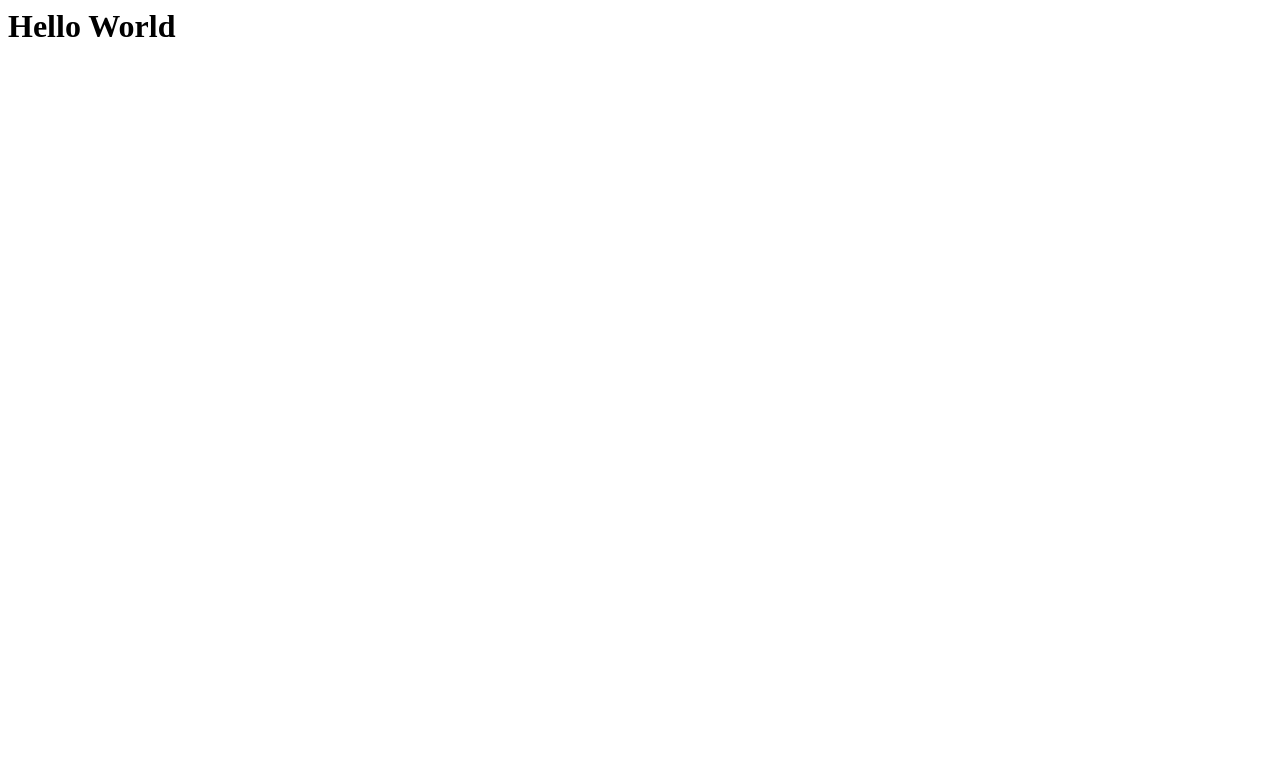
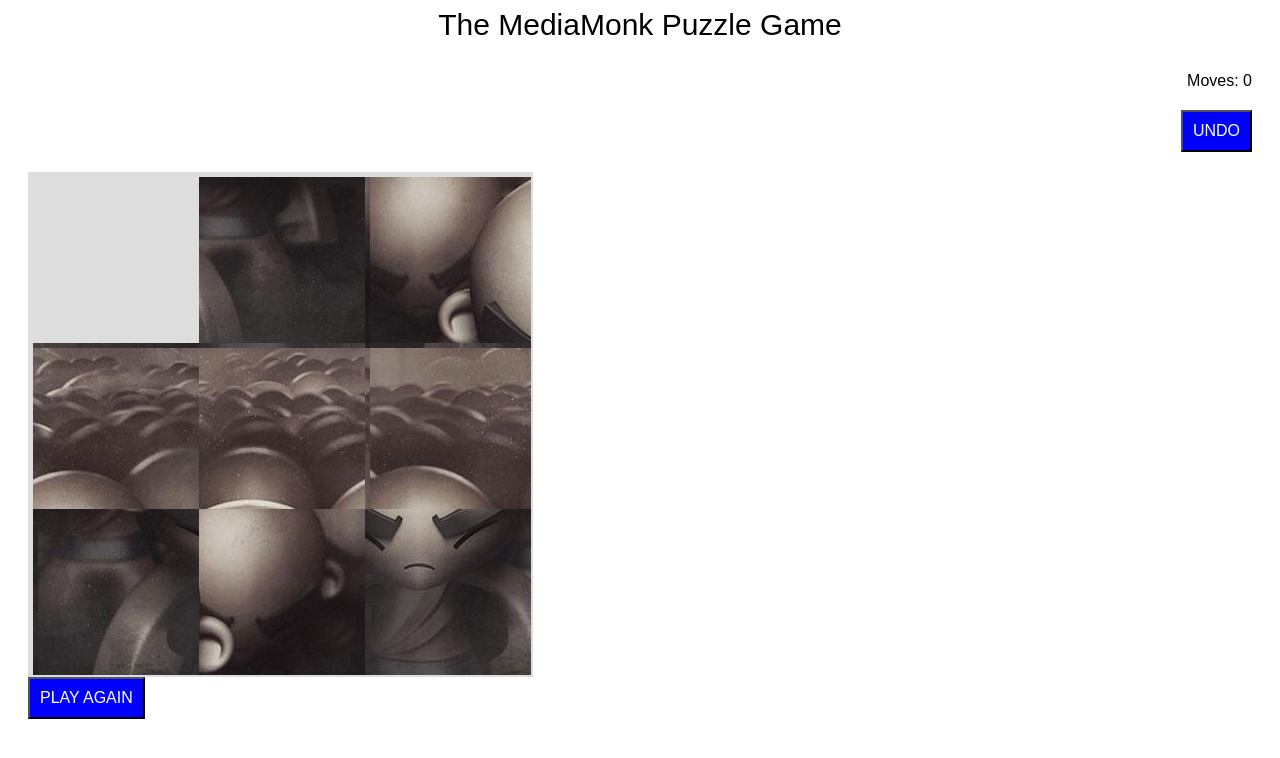
Before and after one commit to dvelezroman/puzzle-game, a React app: page / in a window 1280 px wide. Built offline with nearby package versions, Linux system fonts and the light colour scheme.

Commit message:
Game Logic and template Board ready

```diff
--- /dev/null
+++ b/src/components/Board.js
@@ -0,0 +1,20 @@
+import React from 'react';
+import styled from 'styled-components';
+import { Puzzle } from './Puzzle';
+
+const Container = styled.div`
+	width: 505;
+	height: 505;
+	position: relative;
+	background: #ddd;
+`;
+
+export const Board = ({ board, moveBy }) => {
+	return (
+		<Container>
+			{board.slice(0, -1).map((pos, index) => (
+				<Puzzle key={index} index={index} pos={pos} onClick={moveBy(index)} />
+			))}
+		</Container>
+	);
+};
--- /dev/null
+++ b/src/components/Puzzle.js
@@ -0,0 +1,44 @@
+import React from 'react';
+import styled from 'styled-components';
+import { NUM_COLS, NUM_ROWS } from '../constants';
+
+const image = require('../assets/imgs/monks.jpg');
+
+// because the picture size is 500x500
+const imageSize = { height: 500, width: 500 };
+
+const tileSize = {
+	height: Math.floor(imageSize.height / 3),
+	width: Math.floor(imageSize.width / 3)
+};
+
+const Container = styled.div`
+	position: absolute;
+	background: white;
+	transition: all 0.1s ease-in-out;
+	border-radius: 2;
+`;
+
+export const Puzzle = ({ index, pos, onClick }) => {
+	const top = pos[0] * tileSize.height + 5;
+	const left = pos[1] * tileSize.width + 5;
+	const bgLeft = (index % NUM_ROWS) * tileSize.width + 5;
+	const bgTop = Math.floor(index / NUM_COLS) * tileSize.height + 5;
+
+	return (
+		<Container
+			onClick={onClick}
+			style={{
+				top,
+				left,
+				width: tileSize.width,
+				height: tileSize.height,
+				backgroundImage: `url(${image})`,
+				backgroundSize: `${imageSize.width} ${imageSize.height}`,
+				backgroundPositionX: bgLeft,
+				backgroundPositionY: bgTop
+				//backgroundPosition: `-${bgLeft} -${bgTop}`
+			}}
+		></Container>
+	);
+};
--- /dev/null
+++ b/src/constants/index.js
@@ -0,0 +1,8 @@
+export const NUM_ROWS = 3;
+export const NUM_COLS = 3;
+export const NUM_TILES = NUM_ROWS * NUM_COLS;
+export const EMPTY_INDEX = NUM_TILES - 1;
+export const SHUFFLE_MOVES_RANGE = [60, 80];
+export const MOVE_DIRECTIONS = ['up', 'down', 'left', 'right'];
+
+export const rand = (min, max) => min + Math.floor(Math.random() * (max - min + 1));
--- a/src/containers/App.js
+++ b/src/containers/App.js
@@ -1,7 +1,70 @@
 import React from 'react';
+import styled from 'styled-components';
+import { useGameState } from '../hooks/useGameState';
+import { Board } from '../components/Board';
 
-export const App = () => (
-	<div>
-		<h1>Hello World</h1>
-	</div>
-);
+const Container = styled.div`
+	flex: 1;
+	padding-left: 20;
+	padding-right: 20;
+	justify-content: center;
+`;
+
+const Header = styled.div`
+	flex: 1;
+	justify-content: center;
+	align-items: center;
+`;
+
+const SubHeader = styled.div`
+	flex: 1;
+	margin-top: 20;
+	margin-bottom: 20;
+	text-align: right;
+	font-family: Arial, Helvetica, sans-serif;
+`;
+
+const Title = styled.p`
+	width: 100%;
+	text-align: center;
+	font-size: 30;
+	font-family: Arial, Helvetica, sans-serif;
+`;
+
+const Button = styled.button`
+	background-color: blue;
+	padding: 10;
+	font-size: 16;
+	color: white;
+	font-family: Arial, Helvetica, sans-serif;
+`;
+
+export const App = () => {
+	const [board, moves, solved, newGame, undo, move] = useGameState();
+	return (
+		<Container>
+			<Header>
+				<Title>The MediaMonk Puzzle Game</Title>
+			</Header>
+			<SubHeader>
+				<p>{`Moves: ${moves}`}</p>
+			</SubHeader>
+			<SubHeader>
+				<Button onClick={undo}> UNDO </Button>
+			</SubHeader>
+			<Board board={board} moveBy={move} />
+
+			{!solved && (
+				<div>
+					<Button
+						onClick={() => {
+							console.log('Play again...');
+						}}
+					>
+						PLAY AGAIN
+					</Button>
+				</div>
+			)}
+		</Container>
+	);
+};
--- /dev/null
+++ b/src/hooks/useGameState.js
@@ -0,0 +1,54 @@
+import React, { useState, useEffect } from 'react';
+import { PuzzlesGame } from '../logic/index';
+
+export const useGameState = () => {
+	// get the current game state from instance
+	const gameState = PuzzlesGame.getInstance();
+
+	// create a react state from the game state instance
+	const [state, setState] = useState(gameState.getGameState());
+
+	// start a new game and update the react state
+	const newGame = () => {
+		gameState.startNewGame();
+		setState(gameState.getGameState());
+	};
+
+	// undo the latest move and update the react state
+	const undo = () => {
+		gameState.undo();
+		setState(gameState.getGameState());
+	};
+
+	// return a function that will move the i-th tile
+	// and update the react state
+	const move = index => () => {
+		gameState.moveTile(index);
+		setState(gameState.getGameState());
+	};
+
+	useEffect(() => {
+		// attach the keyboard event listeners to document
+		document.addEventListener('keyup', function listeners(event) {
+			if (event.keyCode === 37) {
+				gameState.moveToDirection('left');
+			} else if (event.keyCode === 38) {
+				gameState.moveToDirection('up');
+			} else if (event.keyCode === 39) {
+				gameState.moveToDirection('right');
+			} else if (event.keyCode === 40) {
+				gameState.moveToDirection('down');
+			}
+			setState(gameState.getGameState());
+		});
+
+		// remove the event listeners when app unmounts
+		return () => window.removeEventListener(listeners);
+	}, [gameState]);
+	// this effect hook will run only when the GameState instance changes.
+	// That is, only when the app is mounted and the GameState instance
+	// is created
+
+	// expose the state and the update functions for the components
+	return [state.board, state.moves, state.solved, newGame, undo, move];
+};
--- a/src/index.html
+++ b/src/index.html
@@ -1,7 +1,7 @@
 <html lang="en">
 	<head>
 		<meta charset="UTF-8" />
-		<title>Puzzles Game</title>
+		<title>Puzzle Game</title>
 	</head>
 	<body>
 		<div id="root"></div>
--- /dev/null
+++ b/src/logic/index.js
@@ -0,0 +1,172 @@
+import {
+	NUM_ROWS,
+	NUM_COLS,
+	SHUFFLE_MOVES_RANGE,
+	NUM_TILES,
+	MOVE_DIRECTIONS,
+	EMPTY_INDEX,
+	rand
+} from '../constants';
+
+export class PuzzlesGame {
+	constructor() {
+		this.startNewGame();
+	}
+
+	static instance = null;
+
+	static getInstance() {
+		if (!PuzzlesGame.instance) {
+			PuzzlesGame.instance = new PuzzlesGame();
+		}
+		return PuzzlesGame.instance;
+	}
+
+	static getNewGame() {
+		const newBoard = Array(NUM_TILES)
+			.fill(0)
+			.map((x, index) => [Math.floor(index / NUM_ROWS), index % NUM_COLS]);
+		return newBoard;
+	}
+
+	static solvedBoard = PuzzlesGame.getNewGame();
+
+	shuffle() {
+		this.shuffling = true;
+		let shuffleMoves = rand(...SHUFFLE_MOVES_RANGE);
+		while (shuffleMoves-- > 0) {
+			this.moveToDirection(MOVE_DIRECTIONS[rand(0, 3)]);
+		}
+		this.shuffling = false;
+	}
+
+	startNewGame() {
+		this.moves = 0;
+		this.board = PuzzlesGame.getNewGame();
+		this.stack = [];
+		this.shuffle();
+	}
+
+	canMove(index) {
+		// if the tile index is invalid, we can not move it
+		if (index < 0 || index >= NUM_TILES) {
+			return false;
+		}
+
+		const tilePos = this.board[index];
+		const emptyPos = this.board[EMPTY_INDEX];
+
+		// if they are in the same row, the difference between their
+		// column indices must be 1
+		if (tilePos[0] === emptyPos[0]) {
+			return Math.abs(tilePos[1] - emptyPos[1]) === 1;
+		}
+
+		// if they are in the same column, the difference in their
+		// row indices must be 1
+		else if (tilePos[1] === emptyPos[1]) {
+			return Math.abs(tilePos[0] - emptyPos[0]) === 1;
+		}
+
+		// otherwise they are not adjacent
+		else {
+			return false;
+		}
+	}
+
+	moveTile(index) {
+		// if we are not shuffling, and the board is already solved,
+		// then we don't need to move anything
+		// Note that, the isSolved method is not defined yet
+		// let's stub that to return false always, for now
+		if (!this.shuffling && this.isSolved()) {
+			return false;
+		}
+
+		// if the tile can not be moved in the first place ...
+		if (!this.canMove(index)) {
+			return false;
+		}
+
+		// Get the positions of the tile and the empty tile
+		const emptyPosition = [...this.board[EMPTY_INDEX]];
+		const tilePosition = [...this.board[index]];
+
+		// copy the current board and swap the positions
+		let boardAfterMove = [...this.board];
+		boardAfterMove[EMPTY_INDEX] = tilePosition;
+		boardAfterMove[index] = emptyPosition;
+
+		// update the board, moves counter and the stack
+		if (!this.shuffling) {
+			this.stack.push(this.board);
+		}
+		this.board = boardAfterMove;
+		if (!this.shuffling) {
+			this.moves += 1;
+		}
+
+		return true;
+	}
+
+	isSolved() {
+		for (let i = 0; i < NUM_TILES; i++) {
+			if (
+				this.board[i][0] !== PuzzlesGame.solvedBoard[i][0] ||
+				this.board[i][1] !== PuzzlesGame.solvedBoard[i][1]
+			)
+				return false;
+		}
+		return true;
+	}
+
+	moveToDirection(dir) {
+		// get the position of the empty square
+		const epos = this.board[EMPTY_INDEX];
+
+		// deduce the position of the tile, from the direction
+		// if the direction is 'up', we want to move the tile
+		// immediately below empty, if direction is 'down', then
+		// the tile immediately above empty and so on
+		const posToMove =
+			dir === 'up'
+				? [epos[0] + 1, epos[1]]
+				: dir === 'down'
+				? [epos[0] - 1, epos[1]]
+				: dir === 'left'
+				? [epos[0], epos[1] + 1]
+				: dir === 'right'
+				? [epos[0], epos[1] - 1]
+				: epos;
+
+		// find the index of the tile currently in posToMove
+		let tileToMove = EMPTY_INDEX;
+		for (let i = 0; i < NUM_TILES; i++) {
+			if (this.board[i][0] === posToMove[0] && this.board[i][1] === posToMove[1]) {
+				tileToMove = i;
+				break;
+			}
+		}
+
+		// move the tile
+		this.moveTile(tileToMove);
+	}
+
+	undo() {
+		if (this.stack.length === 0) {
+			return false;
+		}
+		this.board = this.stack.pop();
+		this.moves -= 1;
+	}
+
+	getGameState() {
+		const self = this;
+
+		return {
+			board: self.board,
+			moves: self.moves,
+			solved: self.isSolved()
+		};
+	}
+}
--- a/webpack.config.js
+++ b/webpack.config.js
@@ -6,8 +6,16 @@ module.exports = {
 			{
 				test: /\.(js|jsx)$/,
 				exclude: /node_modules/,
+				loader: 'babel-loader'
+			},
+			{
+				test: /\.(svg|png|jpg|jpeg|gif)$/,
 				use: {
-					loader: 'babel-loader'
+					loader: 'file-loader',
+					options: {
+						name: '[path][name].[ext]',
+						outputPath: './assets/img/'
+					}
 				}
 			},
 			{
```
Also changed, not shown: PuzzleGame.js (deleted, +0 -219 lines), package.json (+7 -1 lines), .babelrc, src/assets/imgs/monks.jpg (added), src/components/Tile.js (added), 1 other file.
